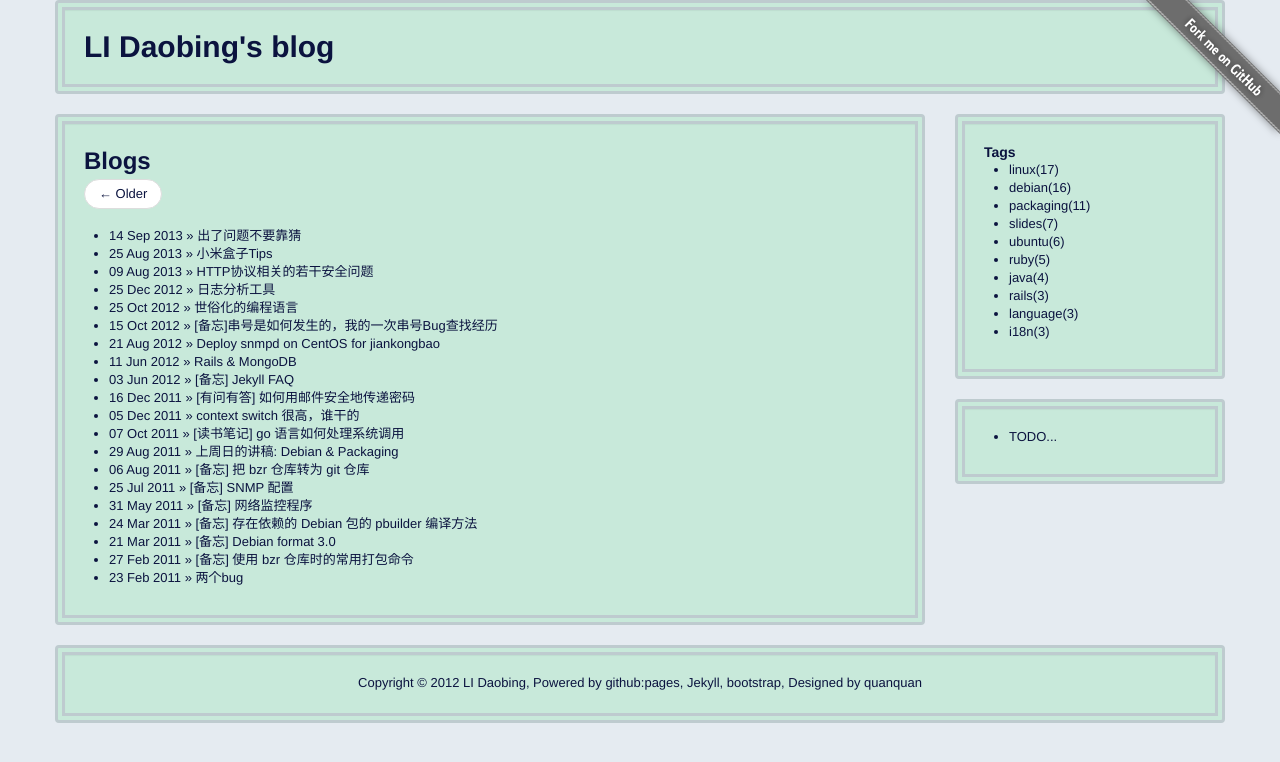
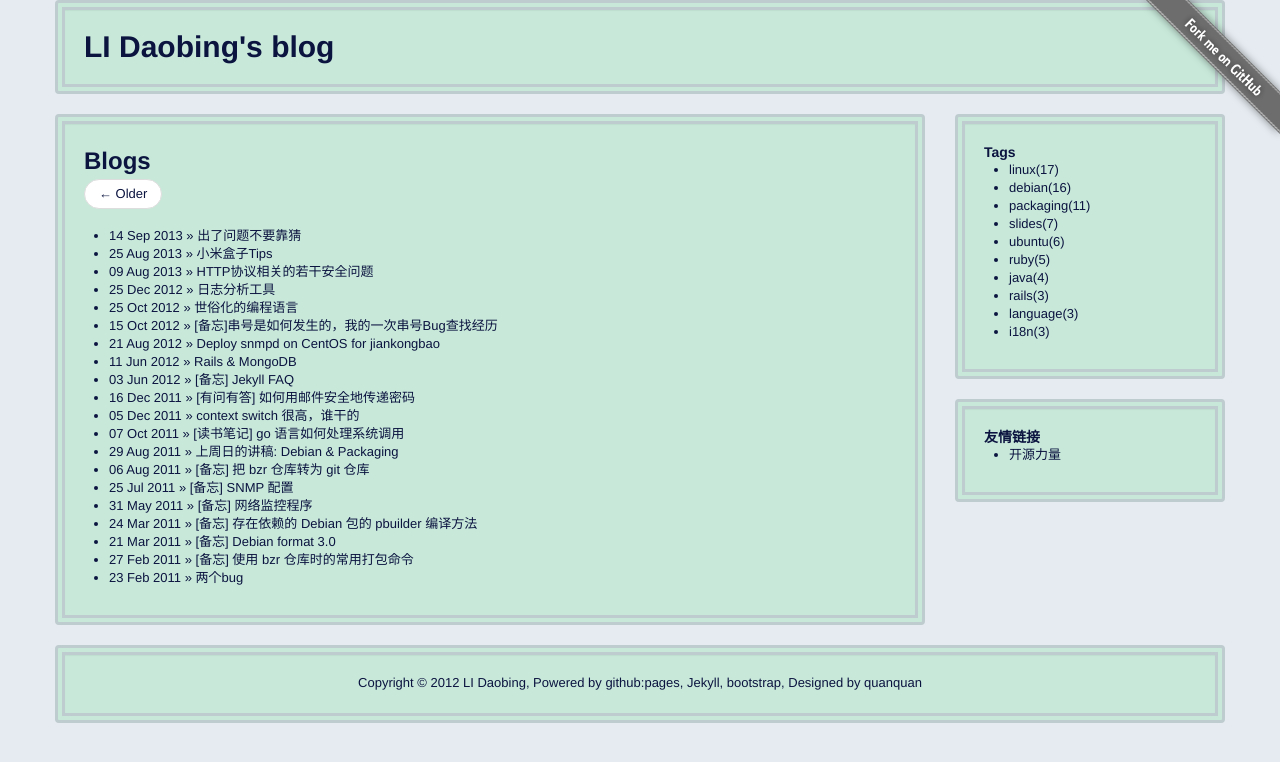
Before and after one commit to lidaobing/lidaobing.github.com, a Jekyll site: the page built from index.html, in a window 1280 px wide. Shown: the top 762 px of the page. Built offline with Jekyll 4.4.1, drawn with Linux system fonts in a browser that asks for light colours; Markdown is read by kramdown in place of the engine named in the settings; the list of posts is cut into pages by our own code; comment, search, counter and statistics services are not loaded.

Commit message:
添加友情链接

```diff
--- a/_includes/sidebar.html
+++ b/_includes/sidebar.html
@@ -5,7 +5,8 @@
   {% include tag_cloud.html %}
 </div>
 <div class="well">
+  <h4>友情链接</h4>
   <ul>
-    <li>TODO...</li>
+    <li><a href="http://www.osforce.cn/">开源力量</a></li>
   </ul>
 </div>
```
